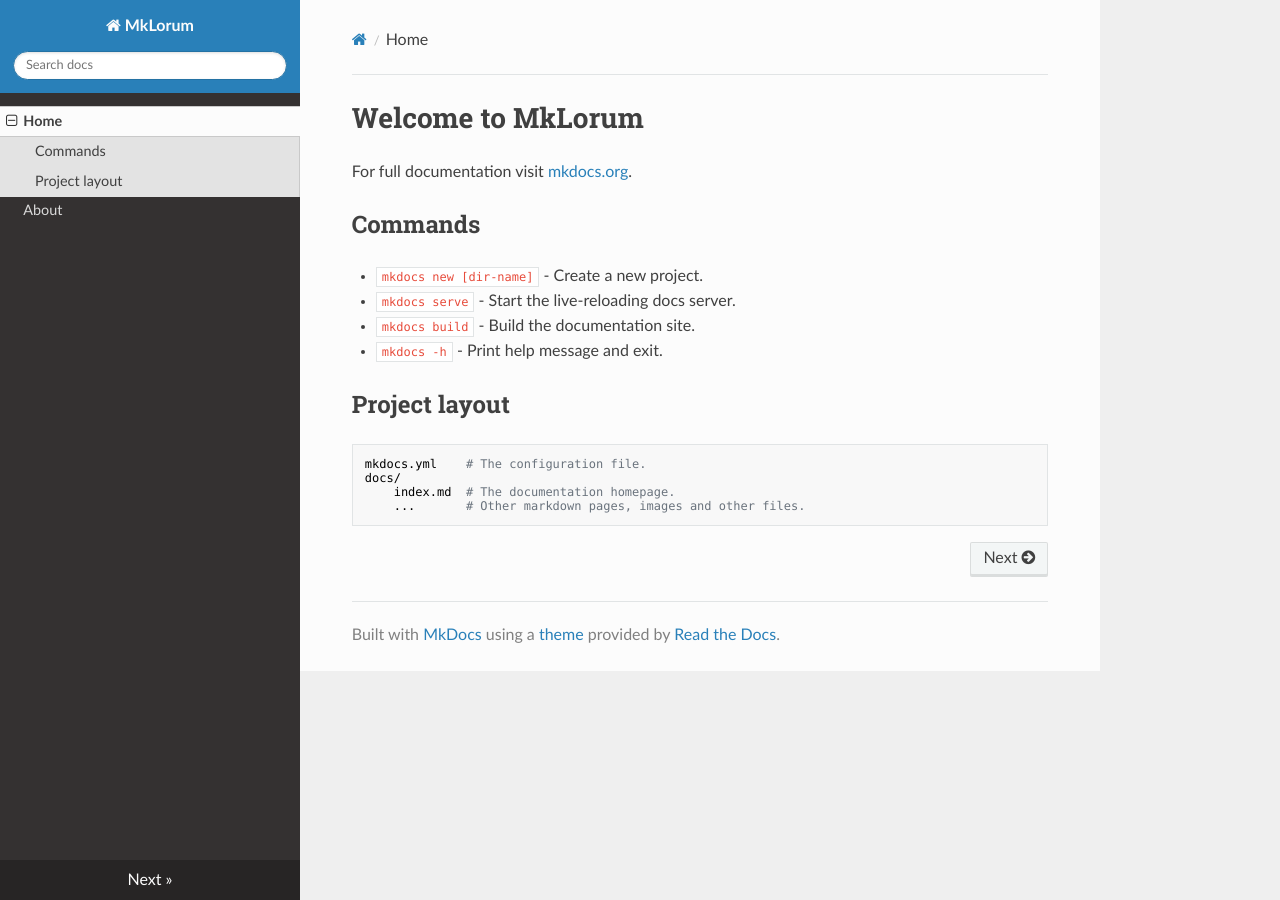
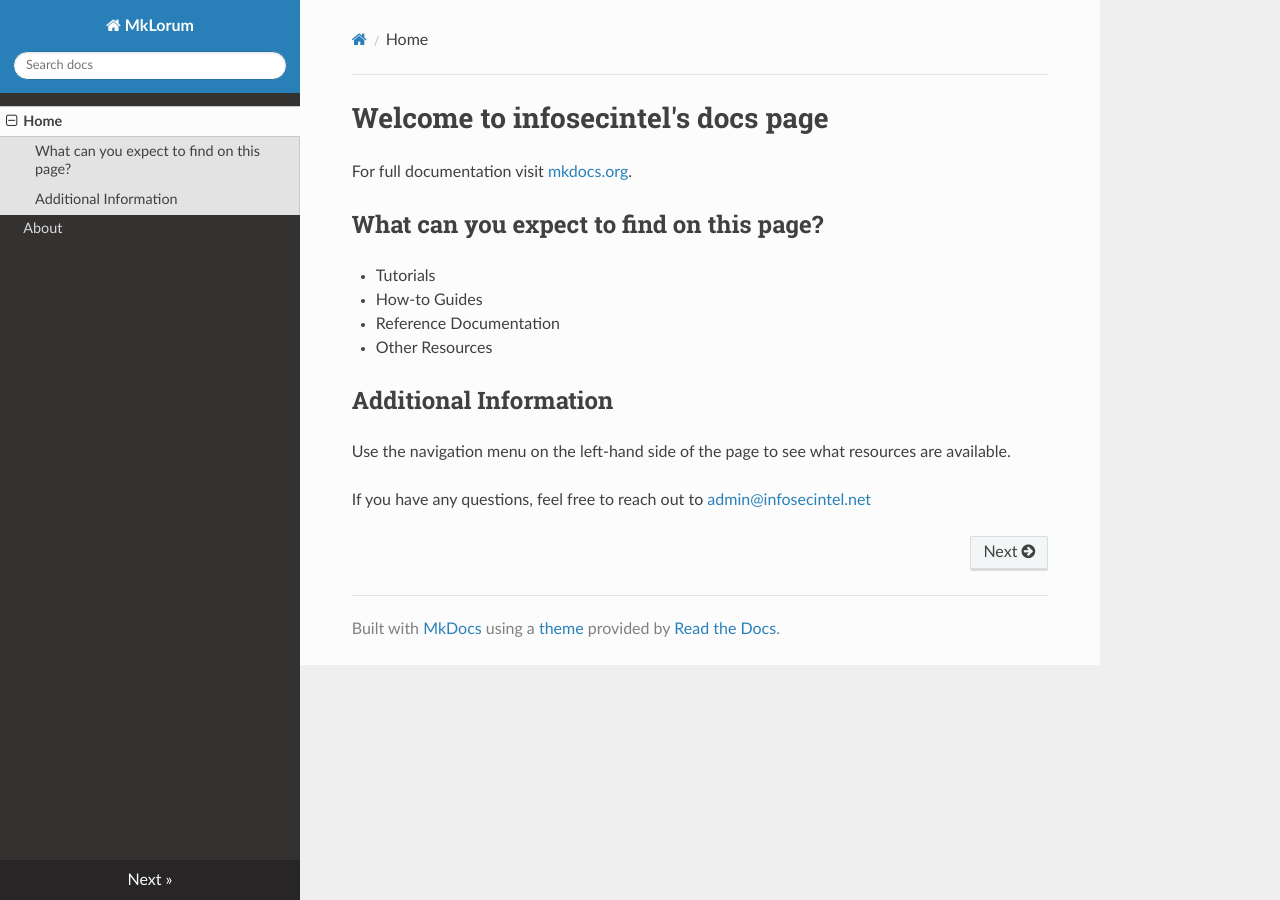
Before and after one commit to cyberopsbill/howto-guides, an MkDocs documentation site: the page built from docs/index.md, in a window 1280 px wide. Built offline with MkDocs 1.6.1, drawn with Linux system fonts in a browser that asks for light colours; nearby versions of some CDN libraries.

Commit message:
Updating index page

```diff
--- a/docs/index.md
+++ b/docs/index.md
@@ -1,17 +1,16 @@
-# Welcome to MkLorum
+# Welcome to infosecintel's docs page
 
 For full documentation visit [mkdocs.org](https://www.mkdocs.org).
 
-## Commands
+## What can you expect to find on this page?
 
-* `mkdocs new [dir-name]` - Create a new project.
-* `mkdocs serve` - Start the live-reloading docs server.
-* `mkdocs build` - Build the documentation site.
-* `mkdocs -h` - Print help message and exit.
+* Tutorials
+* How-to Guides
+* Reference Documentation
+* Other Resources
 
-## Project layout
+## Additional Information
 
-    mkdocs.yml    # The configuration file.
-    docs/
-        index.md  # The documentation homepage.
-        ...       # Other markdown pages, images and other files.
+Use the navigation menu on the left-hand side of the page to see what resources are available.
+
+If you have any questions, feel free to reach out to <admin@infosecintel.net>
```
